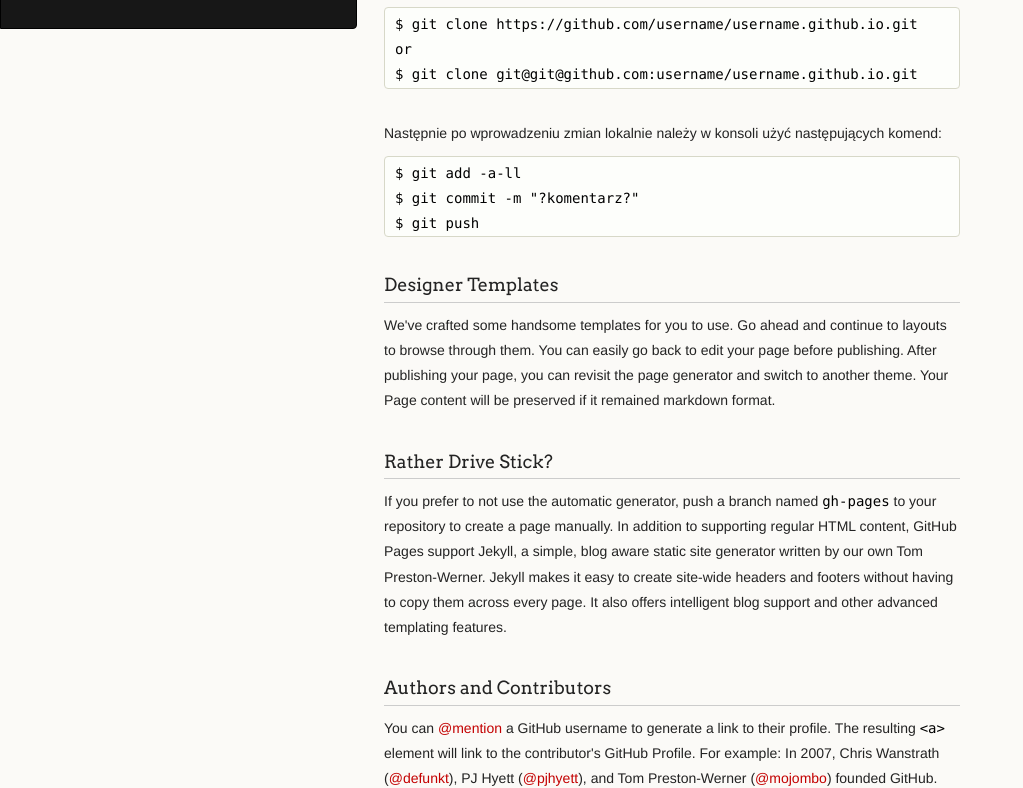
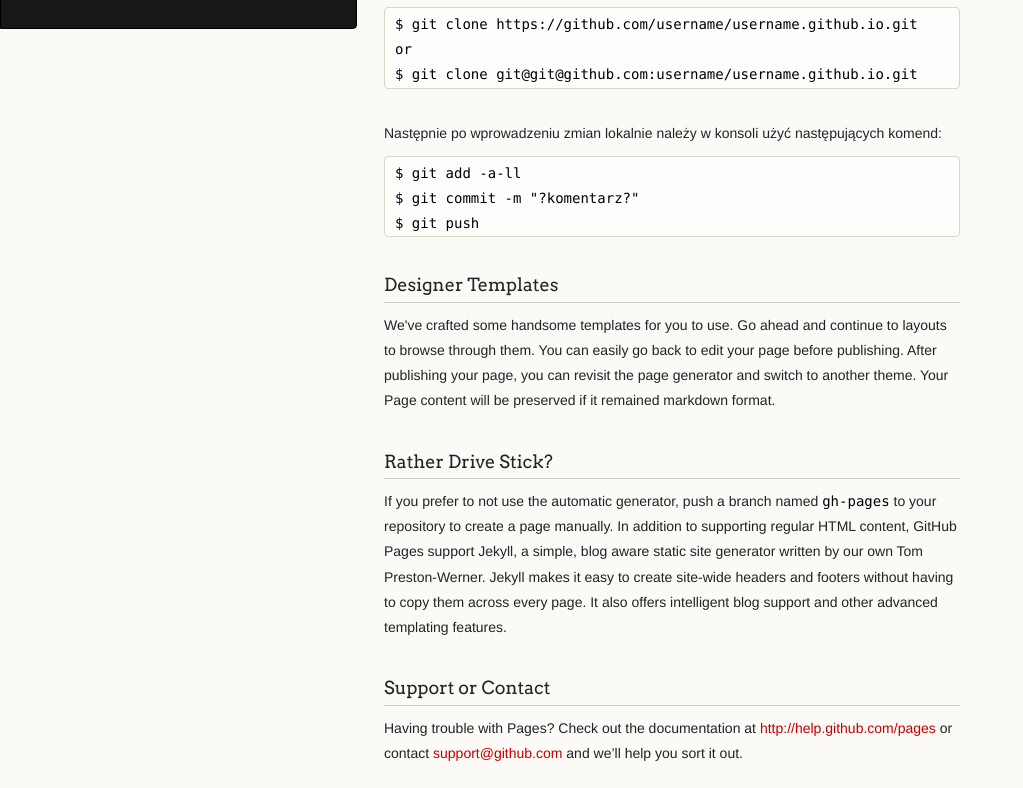
Before and after one commit to literonim/literonim.github.io, a plain HTML site: page index.html in a window 1280 px wide. Shown: the part 164-952 px from the top of the page, without its empty margins (0-1023 px from the left). Drawn offline with Linux system fonts and the light colour scheme.

Commit message:
Update index.html

```diff
--- a/index.html
+++ b/index.html
@@ -55,11 +55,6 @@ $ git push
 <p>If you prefer to not use the automatic generator, push a branch named <code>gh-pages</code> to your repository to create a page manually. In addition to supporting regular HTML content, GitHub Pages support Jekyll, a simple, blog aware static site generator written by our own Tom Preston-Werner. Jekyll makes it easy to create site-wide headers and footers without having to copy them across every page. It also offers intelligent blog support and other advanced templating features.</p>
 
 <h3>
-<a name="authors-and-contributors" class="anchor" href="#authors-and-contributors"><span class="octicon octicon-link"></span></a>Authors and Contributors</h3>
-
-<p>You can <a href="https://github.com/blog/821" class="user-mention">@mention</a> a GitHub username to generate a link to their profile. The resulting <code>&lt;a&gt;</code> element will link to the contributor's GitHub Profile. For example: In 2007, Chris Wanstrath (<a href="https://github.com/defunkt" class="user-mention">@defunkt</a>), PJ Hyett (<a href="https://github.com/pjhyett" class="user-mention">@pjhyett</a>), and Tom Preston-Werner (<a href="https://github.com/mojombo" class="user-mention">@mojombo</a>) founded GitHub.</p>
-
-<h3>
 <a name="support-or-contact" class="anchor" href="#support-or-contact"><span class="octicon octicon-link"></span></a>Support or Contact</h3>
 
 <p>Having trouble with Pages? Check out the documentation at <a href="http://help.github.com/pages">http://help.github.com/pages</a> or contact <a href="mailto:support@github.com">support@github.com</a> and we’ll help you sort it out.</p>
```
